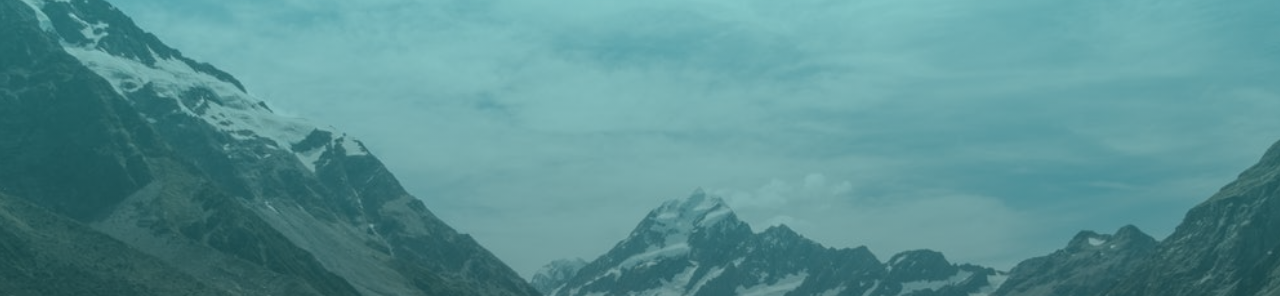
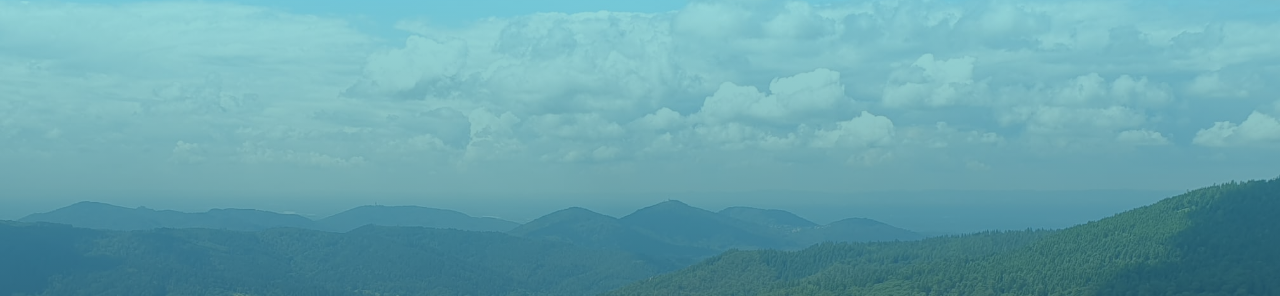
Before and after one commit to maniek1309/wizyt-wka, a plain HTML site: page index.html in a window 1280 px wide. Shown: the part 82-378 px from the top of the page. Drawn offline with nearby package versions, Linux system fonts and the light colour scheme.

Commit message:
image changed
image changed

```diff
--- a/styles.css
+++ b/styles.css
@@ -301,7 +301,7 @@ nav {
 header {
   min-height: 100vh;
   background: linear-gradient(rgba(63, 208, 212, 0.5), rgba(0, 0, 0, 0.7)),
-    url(./hero-bcg.jpeg) center/cover no-repeat;
+    url(./hero-bcg1.jpeg) center/cover no-repeat;
 }
 .banner {
   min-height: 100vh;
```
Also changed, not shown: hero-bcg1.jpeg (added).
